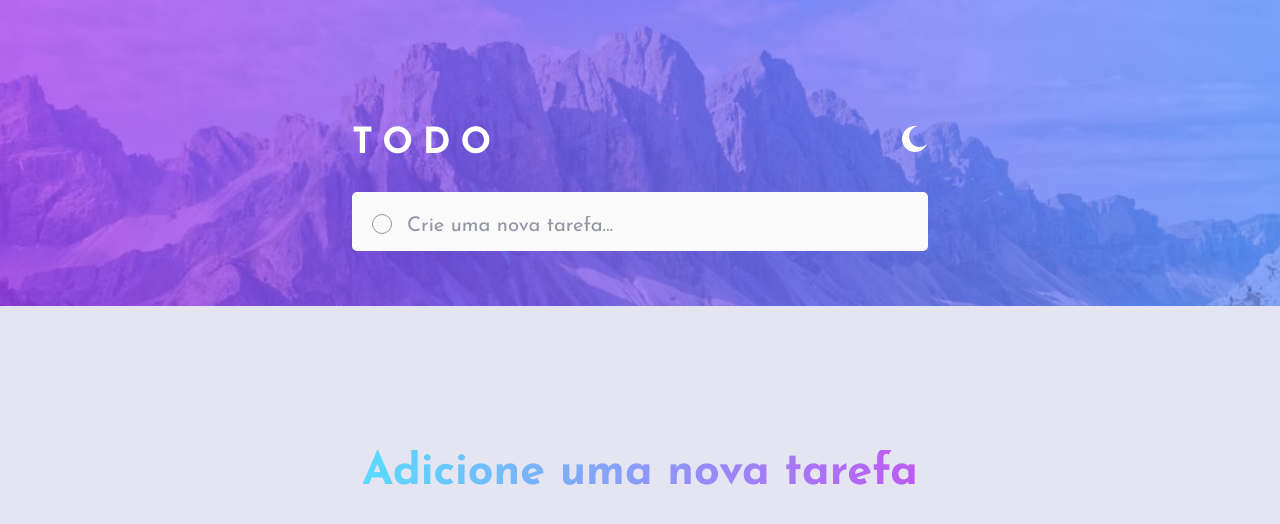
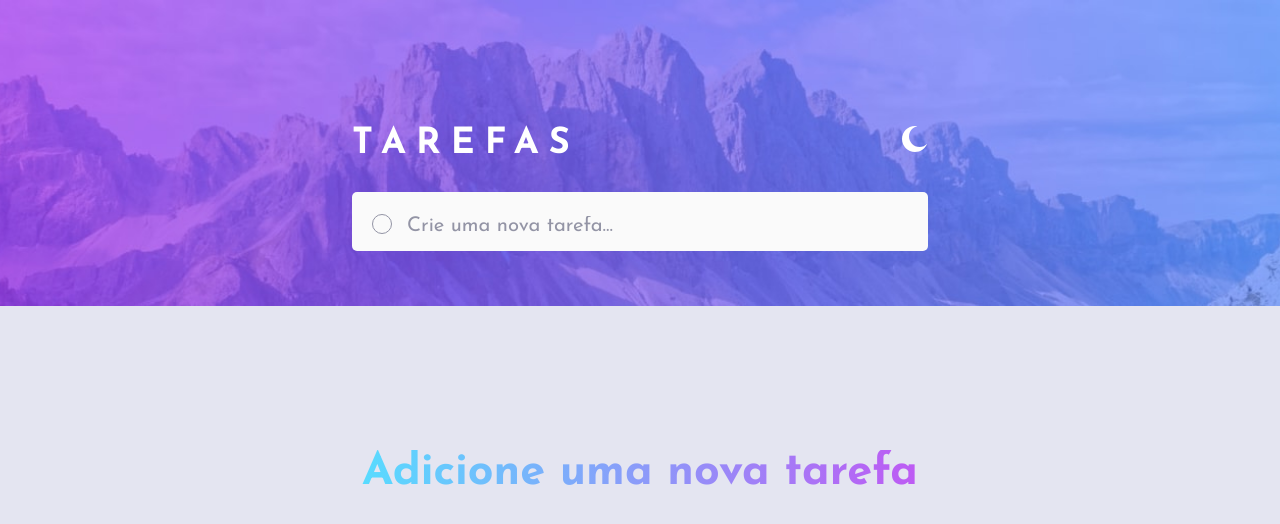
Before and after one commit to higor-costa/lista-de-tarefas, a React (Vite) app: page / in a window 1280 px wide. Shown: the top 524 px of the page. Built offline with nearby package versions, Linux system fonts and the light colour scheme.

Commit message:
Modifica título da página

```diff
--- a/index.html
+++ b/index.html
@@ -4,7 +4,7 @@
     <meta charset="UTF-8" />
     <link rel="icon" type="image/svg+xml" href="/vite.svg" />
     <meta name="viewport" content="width=device-width, initial-scale=1.0" />
-    <title>To Do List</title>
+    <title>Lista de Tarefas</title>
   </head>
   <body>
     <div id="root"></div>
--- a/src/App.jsx
+++ b/src/App.jsx
@@ -47,7 +47,7 @@ const App = () => {
       <main className={styles.conteudo}>
         <header className={styles.conteudoCabecalho}>
           <div>
-            <h1>Todo</h1>
+            <h1>Tarefas</h1>
             <Tema />
           </div>
           <form>
```
